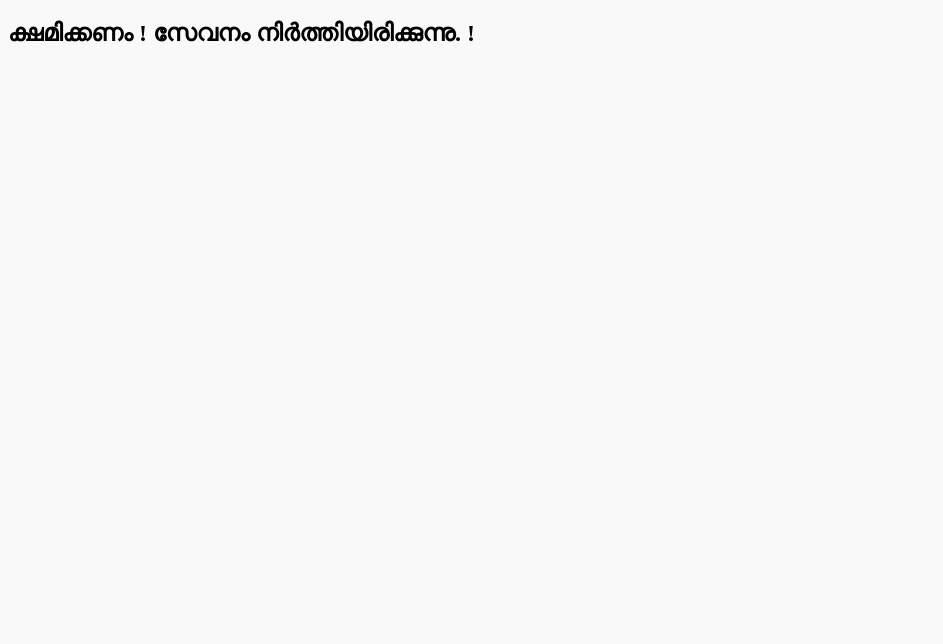
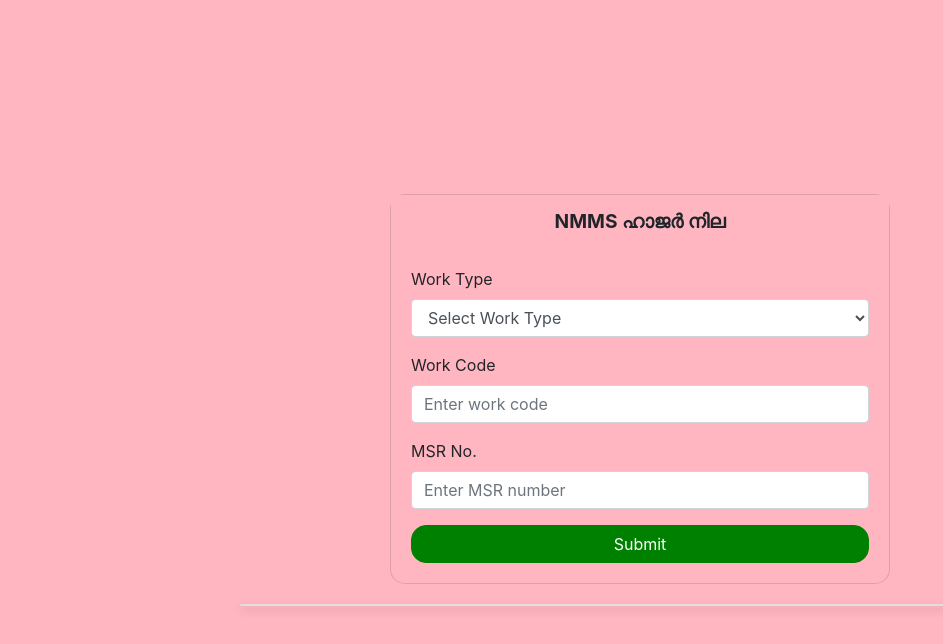
Before and after one commit to nregsmangattidam/nmmsview, a plain HTML site: page index.html in a window 1280 px wide. Shown: the whole page, without its empty margins (0-943 px from the left). Drawn offline with nearby package versions, Linux system fonts and the light colour scheme.

Commit message:
Update index.html

```diff
--- a/index.html
+++ b/index.html
@@ -1,13 +1,149 @@
 <!DOCTYPE html>
 <html lang="en">
 <head>
-    <meta charset="UTF-8">
-    <meta http-equiv="X-UA-Compatible" content="IE=edge">
-    <meta name="viewport" content="width=device-width, initial-scale=1.0">
-    <title>NMMS Details Mangattidam GP</title>
-    <link rel="stylesheet" href="stylejc.css">
+  <meta charset="UTF-8">
+  <meta name="viewport" content="width=device-width, initial-scale=1.0">
+  <link rel="stylesheet" href="https://stackpath.bootstrapcdn.com/bootstrap/4.5.2/css/bootstrap.min.css">
+  <style>
+    body {
+      display: flex;
+      justify-content: center;
+      align-items: center;
+      flex-direction: column;
+      height: 100vh;
+      background-color: lightpink;
+    }
+    .card {
+      max-width: 500px;
+      width: 100%;
+      background-color: lightpink;
+      border-radius: 15px;
+    }
+    .card-header {
+      background-color: lightpink;
+      border-bottom: none;
+      font-weight: bold;
+      font-size: 1.2rem;
+      text-align: center;
+    }
+    .card-body {
+      padding: 20px;
+    }
+    #resultFrame {
+      width: 100%;
+      height: 500px;
+      border: none;
+      margin-top: 20px;
+    }
+    .btn-primary {
+      background-color: green;
+      border-radius: 15px;
+      border-color: green;
+    }
+  </style>
+  <title>NMMS Details Form</title>
 </head>
 <body>
-  <h2> ക്ഷമിക്കണം ! സേവനം നിർത്തിയിരിക്കുന്നു. ! <h2>
+  <div class="card">
+    <div class="card-header">
+      NMMS ഹാജർ നില
+    </div>
+    <div class="card-body">
+      <form id="userForm">
+        <div class="form-group">
+          <label for="workType">Work Type</label>
+          <select class="form-control" id="workType" required>
+            <option value="">Select Work Type</option>
+            <option value="LD">കൃഷിക്ക് നിലമൊരുക്കൽ LD</option>
+            <option value="WC">മണ്ണ് ജലസംരക്ഷണം മഴക്കുഴി WC</option>
+            <option value="FP">തോട് സംരക്ഷണം FP</option>
+            <option value="IF">വ്യക്തിഗത പ്രവൃത്തികൾ IF</option>
+            <option value="RC">റോഡ് RC</option>
+          </select>
+        </div>
+        <div class="form-group">
+          <label for="workCode">Work Code</label>
+          <input type="text" class="form-control" id="workCode" placeholder="Enter work code" required>
+        </div>
+        <div class="form-group">
+          <label for="msrNo">MSR No.</label>
+          <input type="text" class="form-control" id="msrNo" placeholder="Enter MSR number" required>
+        </div>
+        <button type="submit" class="btn btn-primary btn-block">Submit</button>
+      </form>
+    </div>
+  </div>
+
+  <div class="card result-card">
+    <iframe id="resultFrame"></iframe>
+  </div>
+
+  <style>
+    #resultFrame {
+      display: none;
+    }
+    #resultFrame.loaded {
+      display: block;
+    }
+    .result-card {
+      max-width: 800px;
+      width: 100%;
+      border-radius: 15px;
+      overflow: hidden;
+      margin-top: 20px;
+      box-shadow: 0 4px 8px 0 rgba(0, 0, 0, 0.2);
+      background-color: white;
+
+    }
+    .result-card iframe {
+      width: 100%;
+      height: 100%;
+      border: none;
+    }
+    @media (max-width: 576px) {
+      .card, .result-card {
+        max-width: 100%;
+        border-radius: 0;
+      }
+    }
+  </style>
+
+  <script>
+    document.getElementById('userForm').addEventListener('submit', function(e) {
+      e.preventDefault();
+
+      // Get user input values
+      var workType = document.getElementById('workType').value;
+      var workCode = document.getElementById('workCode').value;
+      var msrNo = document.getElementById('msrNo').value;
+
+      // Construct the URL with user inputs
+      var url = 'https://mnregaweb4.nic.in/nregaarch/View_NMMS_atten_date_dtl_rpt.aspx?page=&short_name=KL&state_name=KERALA&state_code=16&district_name=KANNUR&district_code=1602&block_name=Kuthuparamba&block_code=1602006&panchayat_name=Mangattidam&panchayat_code=1602006004&fin_year=2023-2024&source=&work_code=1602006004/' + workType + '/' + workCode + '&msr_no=' + msrNo + '&AttendanceDate=26/06/2023&Digest=cxhYqe9HKdr+HF2aZswmjA';
+
+      // Append query parameters to display only the table and image
+      url += '&showTable=true&showImage=true';
+
+      // Set the src attribute of the iframe to the modified URL
+      var resultFrame = document.getElementById('resultFrame');
+      resultFrame.src = url;
+
+      // Add 'loaded' class to the iframe when it is fully loaded
+      resultFrame.onload = function() {
+        resultFrame.classList.add('loaded');
+        hideContentInsideIframe(resultFrame);
+      };
+    });
+
+    function hideContentInsideIframe(iframe) {
+      var iframeWindow = iframe.contentWindow || iframe.contentDocument.defaultView;
+      iframeWindow.addEventListener('DOMContentLoaded', function() {
+        var iframeDocument = iframe.contentDocument || iframe.contentWindow.document;
+        var elementsToHide = iframeDocument.querySelectorAll(':not(table):not(img)');
+        for (var i = 0; i < elementsToHide.length; i++) {
+          elementsToHide[i].style.display = 'none';
+        }
+      });
+    }
+  </script>
 </body>
 </html>
```
